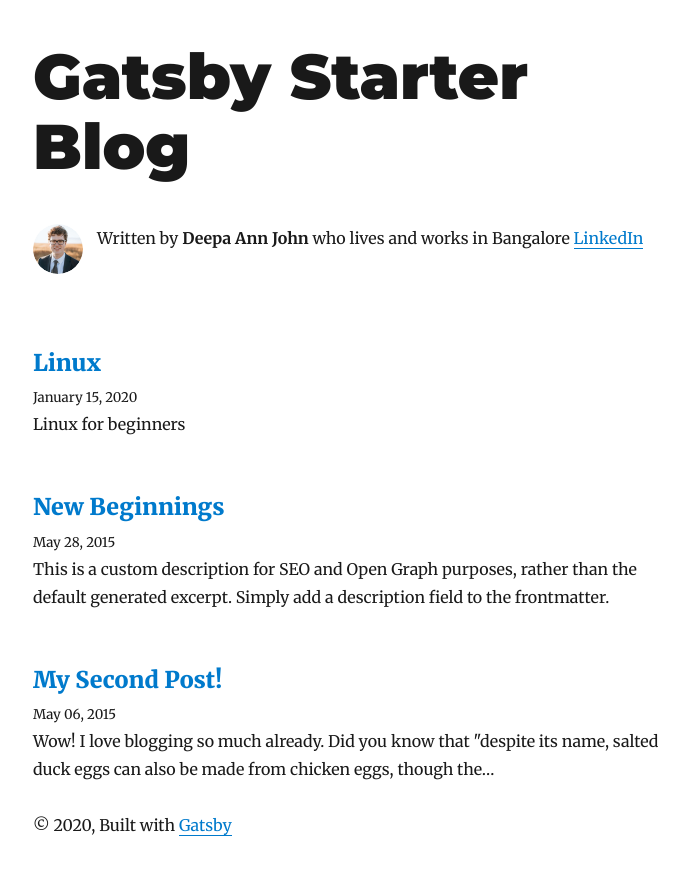
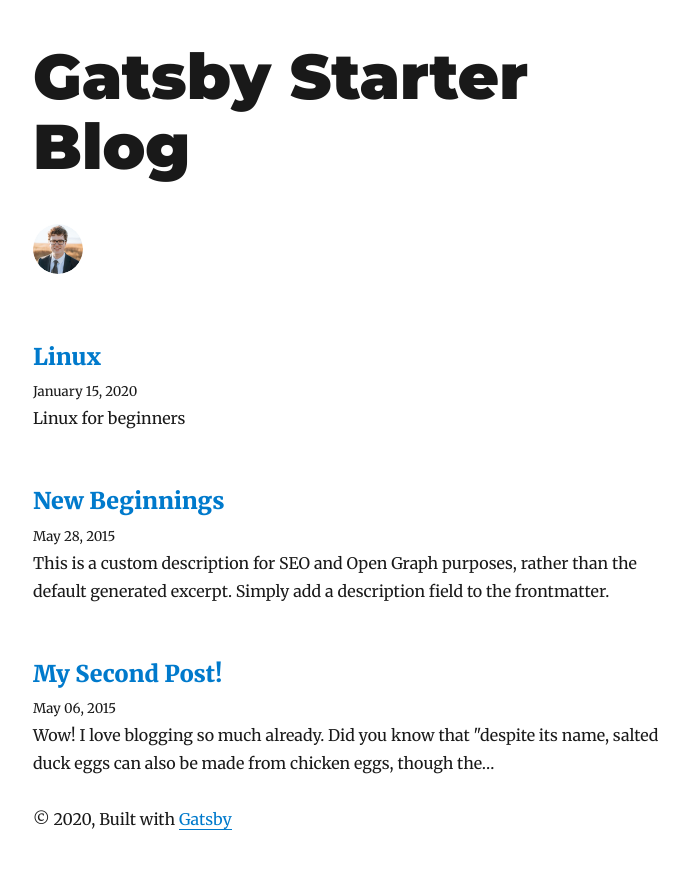
Before and after one commit to deepaannjohn/deepaannjohn.github.io, a Gatsby site in the folder gatsby/: page / in a window 1280 px wide. Shown: the whole page, without its empty margins (292-981 px from the left). Built offline with nearby package versions, Linux system fonts and the light colour scheme; Gatsby itself is replaced by a stand-in of ours; some packages are replaced by stand-ins of ours.

Commit message:
circleci config.yml added

```diff
--- a/gatsby/gatsby-config.js
+++ b/gatsby/gatsby-config.js
@@ -2,11 +2,7 @@
   siteMetadata: {
     title: `Gatsby Starter Blog`,
     author: `Deepa Ann John`,
-    description: `A technical and miscellaneous blog`,
-    siteUrl: `www.linkedin.com/in/deepa-ann-john-bb801924`,
-    social: {
-      linkedin: `www.linkedin.com/in/deepa-ann-john-bb801924`,
-    },
+    description: `My blog`,
   },
   plugins: [
     {
--- a/gatsby/src/components/bio.js
+++ b/gatsby/src/components/bio.js
@@ -53,13 +53,6 @@
           borderRadius: `50%`,
         }}
       />
-      <p>
-        Written by <strong>{author}</strong> who lives and works in Bangalore
-        {` `}
-        <a href={`https://linkedin.com/${social.linkedin}`}>
-          LinkedIn
-        </a>
-      </p>
     </div>
   )
 }
```
